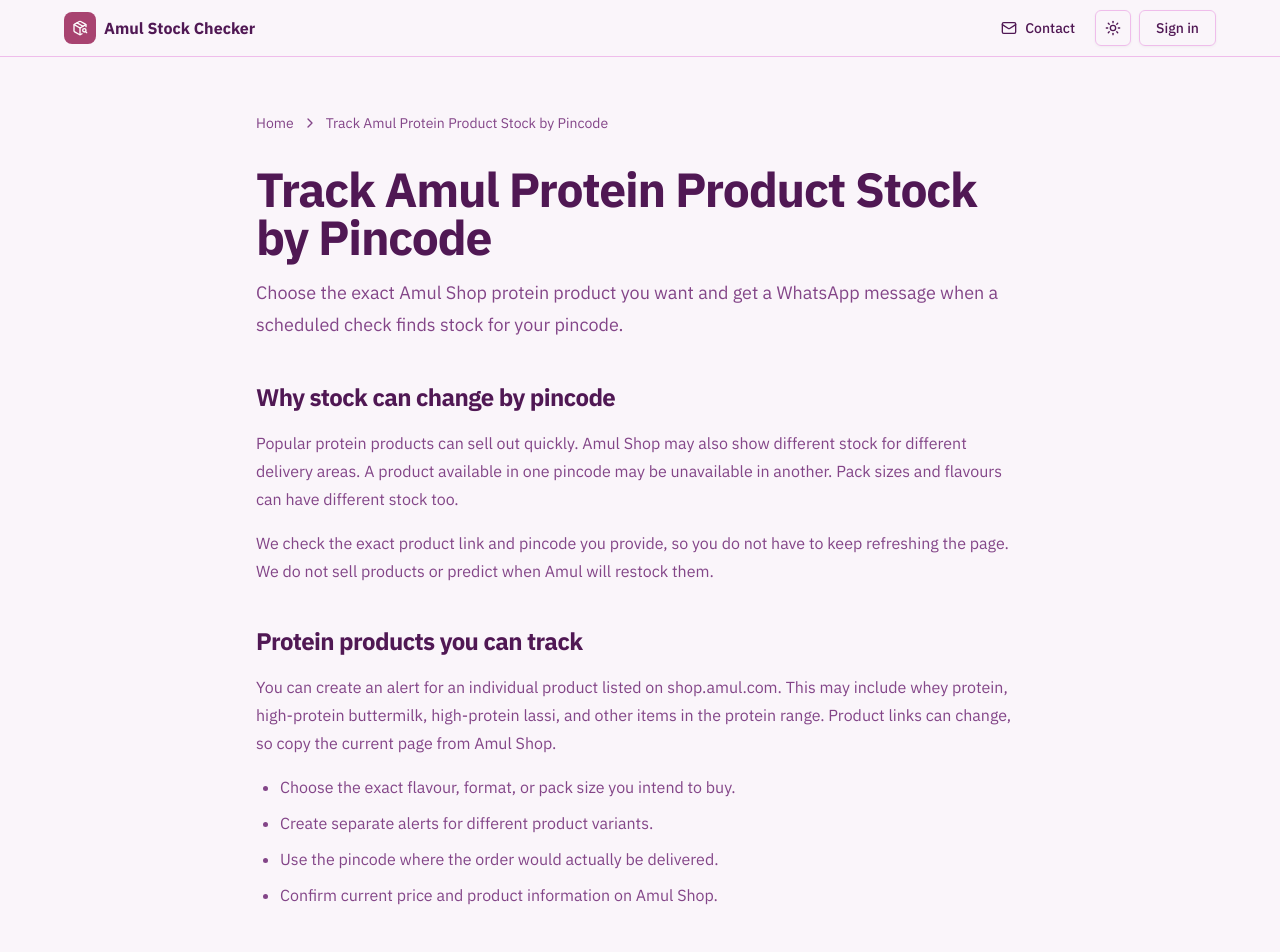
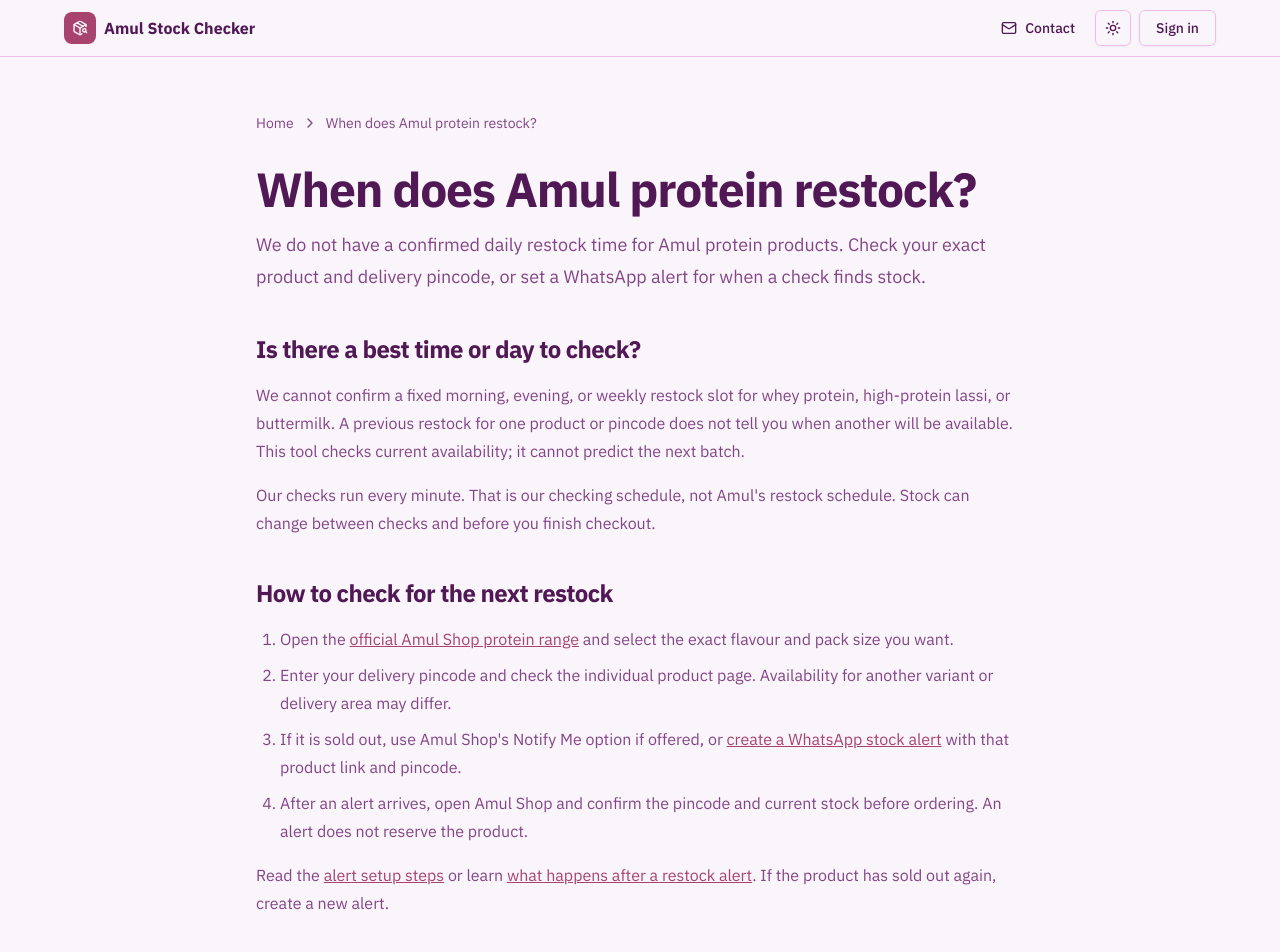
Before and after one commit to omshejul/check-amul-stock-frontend, a Next.js app: page /amul-protein-stock in a window 1280 px wide. Shown: the top 952 px of the page. Built offline with nearby package versions, Linux system fonts and the light colour scheme; no server answers.

Commit message:
Answer Amul protein restock timing queries (#4)

```diff
--- a/app/amul-protein-stock/page.tsx
+++ b/app/amul-protein-stock/page.tsx
@@ -1,20 +1,76 @@
+import Link from "next/link";
 import { SeoPage } from "@/components/seo/seo-page";
 import { createPageMetadata } from "@/lib/metadata";
 
 export const metadata = createPageMetadata({
-  title: "Track Amul Protein Product Stock by Pincode",
+  title: "When does Amul protein restock?",
   description:
-    "Track Amul whey protein, high-protein buttermilk, lassi, and other protein products by pincode with WhatsApp restock alerts.",
+    "Waiting for Amul whey protein, lassi or buttermilk? Learn about restock timing, check stock for your pincode and set up a WhatsApp alert.",
   path: "/amul-protein-stock",
 });
 
 export default function AmulProteinStockPage() {
   return (
     <SeoPage
-      title="Track Amul Protein Product Stock by Pincode"
-      description="Choose the exact Amul Shop protein product you want and get a WhatsApp message when a scheduled check finds stock for your pincode."
+      title="When does Amul protein restock?"
+      description="We do not have a confirmed daily restock time for Amul protein products. Check your exact product and delivery pincode, or set a WhatsApp alert for when a check finds stock."
       path="/amul-protein-stock"
     >
+      <section className="space-y-4">
+        <h2>Is there a best time or day to check?</h2>
+        <p>
+          We cannot confirm a fixed morning, evening, or weekly restock slot for
+          whey protein, high-protein lassi, or buttermilk. A previous restock for
+          one product or pincode does not tell you when another will be available.
+          This tool checks current availability; it cannot predict the next batch.
+        </p>
+        <p>
+          Our checks run every minute. That is our checking schedule, not
+          Amul&apos;s restock schedule. Stock can change between checks and before
+          you finish checkout.
+        </p>
+      </section>
+
+      <section className="space-y-4">
+        <h2>How to check for the next restock</h2>
+        <ol className="list-decimal space-y-2 pl-6">
+          <li>
+            Open the{" "}
+            <a href="https://shop.amul.com/en/browse/protein" className="text-primary underline">
+              official Amul Shop protein range
+            </a>{" "}
+            and select the exact flavour and pack size you want.
+          </li>
+          <li>
+            Enter your delivery pincode and check the individual product page.
+            Availability for another variant or delivery area may differ.
+          </li>
+          <li>
+            If it is sold out, use Amul Shop&apos;s Notify Me option if offered,
+            or{" "}
+            <Link href="/#stock-monitor" className="text-primary underline">
+              create a WhatsApp stock alert
+            </Link>{" "}
+            with that product link and pincode.
+          </li>
+          <li>
+            After an alert arrives, open Amul Shop and confirm the pincode and
+            current stock before ordering. An alert does not reserve the product.
+          </li>
+        </ol>
+        <p>
+          Read the{" "}
+          <Link href="/how-it-works" className="text-primary underline">
+            alert setup steps
+          </Link>{" "}
+          or learn{" "}
+          <Link href="/amul-restock-alerts" className="text-primary underline">
+            what happens after a restock alert
+          </Link>
+          . If the product has sold out again, create a new alert.
+        </p>
+      </section>
+
       <section className="space-y-4">
         <h2>Why stock can change by pincode</h2>
         <p>
--- a/app/amul-restock-alerts/page.tsx
+++ b/app/amul-restock-alerts/page.tsx
@@ -1,3 +1,4 @@
+import Link from "next/link";
 import { SeoPage } from "@/components/seo/seo-page";
 import { createPageMetadata } from "@/lib/metadata";
 
@@ -33,6 +34,13 @@
         <p>
           We check the Amul catalog for your delivery area every minute. Stock can come and go
           between checks, so no schedule can catch every short restock.
+        </p>
+        <p>
+          Waiting for whey protein, lassi, or buttermilk? Read our{" "}
+          <Link href="/amul-protein-stock" className="text-primary underline">
+            guide to Amul protein restock times and stock checks
+          </Link>
+          . Our check schedule does not predict when Amul will replenish stock.
         </p>
       </section>
 
--- a/app/page.tsx
+++ b/app/page.tsx
@@ -45,6 +45,11 @@
     question: "Does it check stock for my pincode?",
     answer:
       "Yes. Each alert uses the six-digit delivery pincode you enter because Amul Shop stock can differ by location. Create another alert if you want to check a different area.",
+  },
+  {
+    question: "When does Amul protein restock?",
+    answer:
+      "We do not have a confirmed daily restock time for Amul protein products. Check your exact product and delivery pincode on Amul Shop. Our tool checks every minute and sends a WhatsApp message when it finds stock, but it cannot predict or reserve the next restock.",
   },
   {
     question: "How quickly will I receive a restock alert?",
@@ -226,6 +231,12 @@
                     why every alert includes a six-digit pincode. You can type it
                     yourself or use the location button to fill it in.
                   </p>
+                  <p>
+                    <Link href="/amul-protein-stock" className="text-primary underline">
+                      When does Amul protein restock?
+                    </Link>{" "}
+                    Read how to check availability for your product and pincode.
+                  </p>
                 </div>
                 <div className="space-y-3">
                   {[
--- a/app/sitemap.ts
+++ b/app/sitemap.ts
@@ -6,9 +6,9 @@
   // Update these dates only when the corresponding page content changes.
   // Dates are verified from Git history, not generated on each build.
   return [
-    { url: baseUrl, lastModified: "2026-08-11", changeFrequency: "weekly", priority: 1 },
-    { url: `${baseUrl}/amul-protein-stock`, lastModified: "2026-08-11", changeFrequency: "monthly", priority: 0.8 },
-    { url: `${baseUrl}/amul-restock-alerts`, lastModified: "2026-08-11", changeFrequency: "monthly", priority: 0.8 },
+    { url: baseUrl, lastModified: "2026-10-10", changeFrequency: "weekly", priority: 1 },
+    { url: `${baseUrl}/amul-protein-stock`, lastModified: "2026-10-10", changeFrequency: "monthly", priority: 0.8 },
+    { url: `${baseUrl}/amul-restock-alerts`, lastModified: "2026-10-10", changeFrequency: "monthly", priority: 0.8 },
     { url: `${baseUrl}/how-it-works`, lastModified: "2026-08-11", changeFrequency: "monthly", priority: 0.7 },
     { url: `${baseUrl}/faq`, lastModified: "2026-08-11", changeFrequency: "monthly", priority: 0.7 },
     { url: `${baseUrl}/about`, lastModified: "2026-07-23", changeFrequency: "monthly", priority: 0.5 },
```
